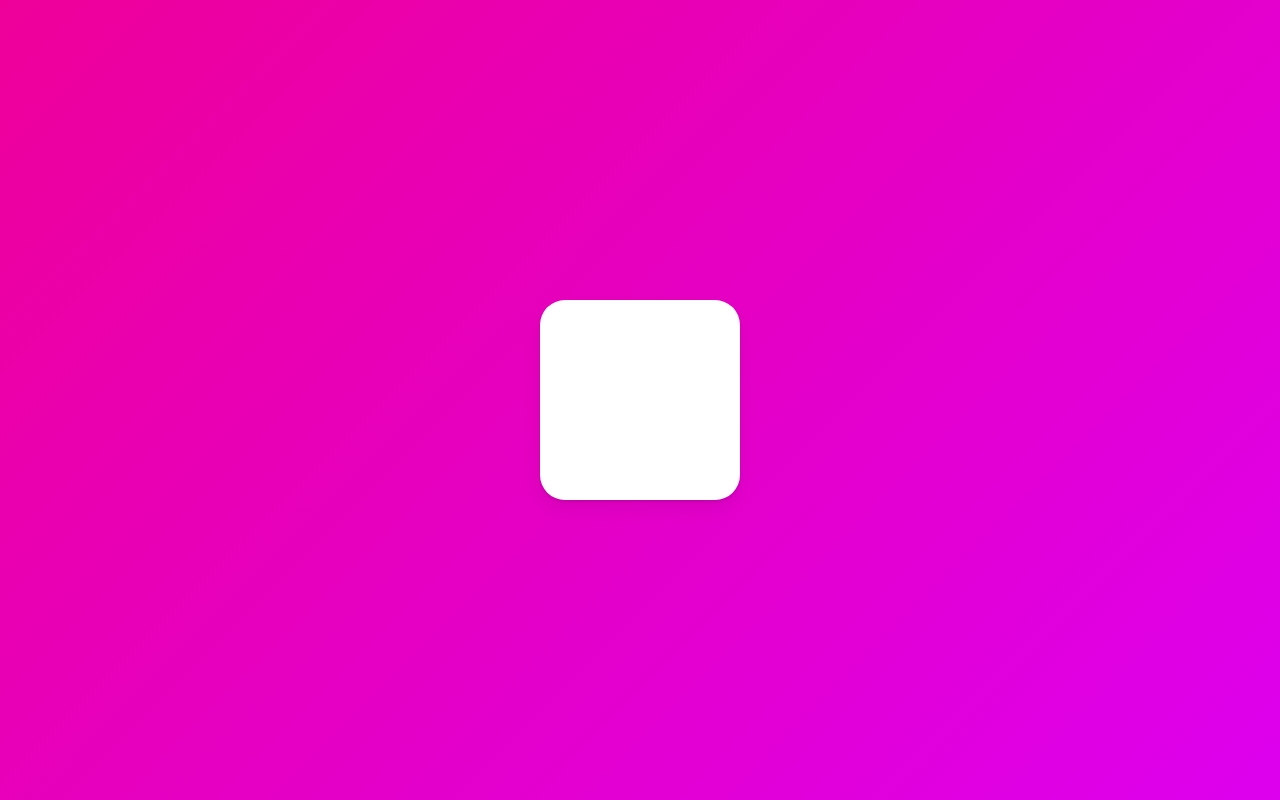
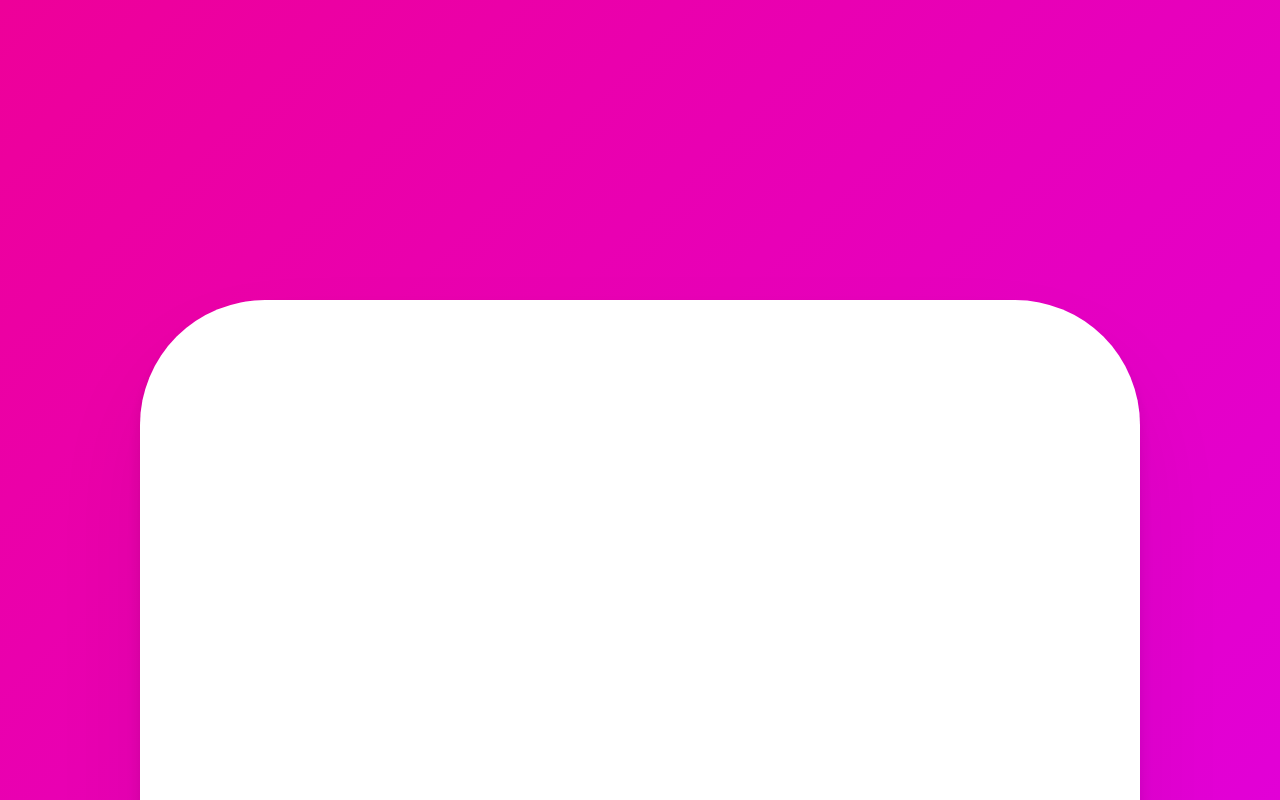
Before and after one commit to ezurno/react-animate, a React (Create React App) app: page / in a window 1280 px wide. Shown: the top 800 px of the page. Built offline with nearby package versions, Linux system fonts and the light colour scheme.

Commit message:
LEARN: useScroll()
1. useScroll 은 scroll의 값을 가져올 수 있음

2.
 - scrollXY : scroll의 pixel 값
 - scrollProgress : scroll의 백분율 값

```diff
--- a/src/App.tsx
+++ b/src/App.tsx
@@ -1,10 +1,17 @@
-import React, { useRef } from "react";
+import React, { useEffect, useRef } from "react";
 import styled from "styled-components";
-import { Variants, motion, useMotionValue, useTransform } from "framer-motion";
+import {
+  Variants,
+  motion,
+  useMotionValue,
+  useTransform,
+  useViewportScroll,
+  useScroll,
+} from "framer-motion";
 
 const Wrapper = styled(motion.div)`
-  height: 100vh;
-  width: 100vw;
+  height: 200vh;
+  width: auto;
   display: flex;
   justify-content: center;
   align-items: center;
@@ -50,12 +57,21 @@ function App() {
     ]
   );
 
+  const { scrollY, scrollYProgress } = useScroll();
+  useEffect(() => {
+    scrollY.onChange(() => {
+      console.log(scrollY.get(), scrollYProgress.get()); // scrollY 와 scrollYProcss의 값은 각각 pixel, main % 값임
+    });
+  }, [scrollY, scrollYProgress]);
+
+  const scale = useTransform(scrollYProgress, [0, 1], [1, 5]);
+
   return (
     <Wrapper ref={wrapperRef} style={{ background: gradient }}>
       <Box
         drag="x"
         dragSnapToOrigin
-        style={{ x, rotateZ }}
+        style={{ x, rotateZ, scale }}
         dragConstraints={wrapperRef}
       />
     </Wrapper>
```
